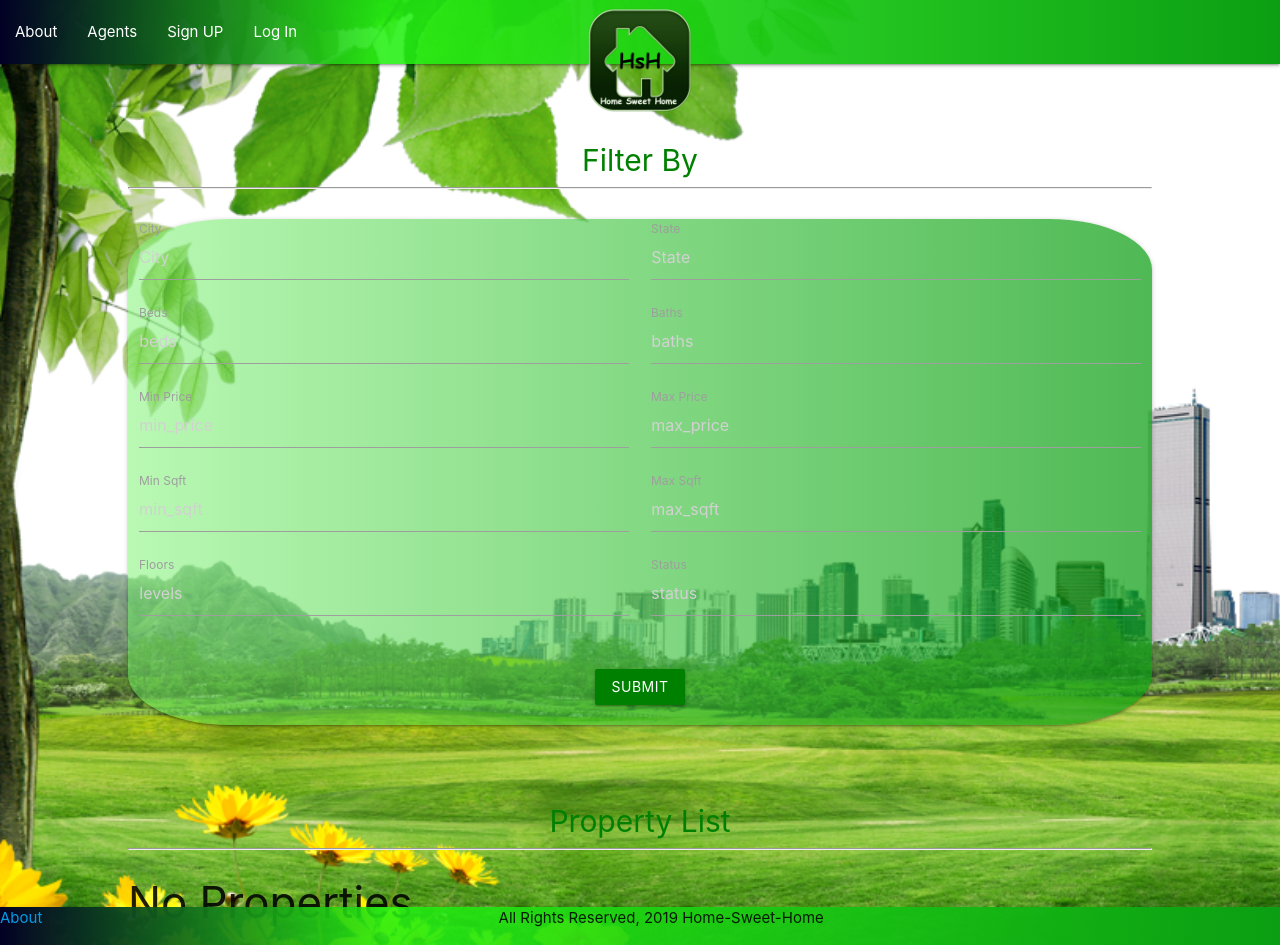
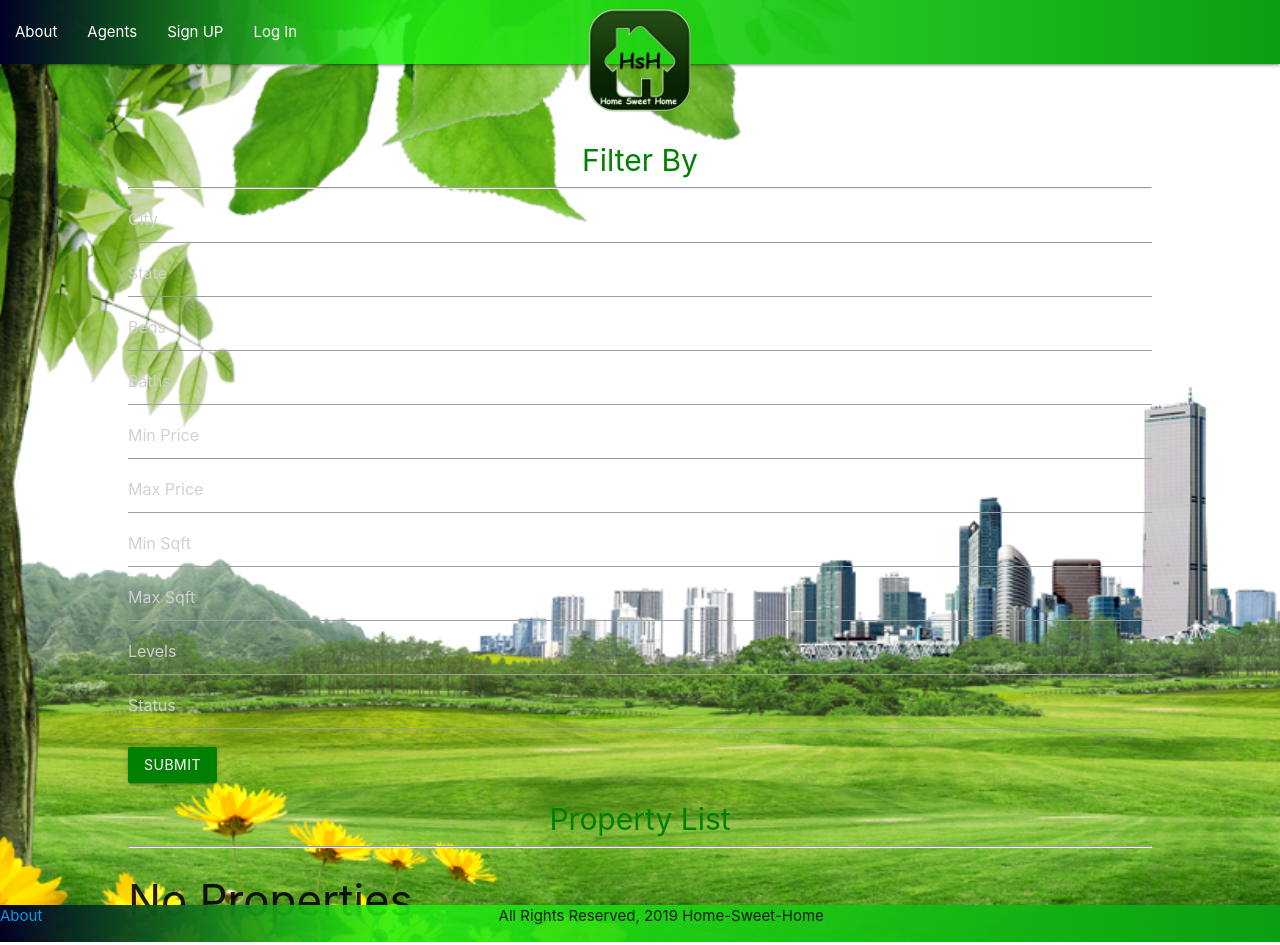
Before and after one commit to JManey/home_sweet_home, a Django app: page /properties/ in a window 1280 px wide. Run offline with Django 3.2, Linux system fonts and the light colour scheme; data that the repository does not hold is empty.

Commit message:
refactored search options

```diff
--- a/main_app/templates/properties/index.html
+++ b/main_app/templates/properties/index.html
@@ -1,63 +1,29 @@
 {% extends 'base.html' %}
 
 {% block content %}
-
+    <div id="prop-search">
       <h1 id="prop-title">Filter By</h1>
       <hr>
-        <div class="card sign-form row">
-          <form class="col s12">
-            <div class="row">
-              <div class="input-field col s6">
+      <form class="test">
         <input placeholder="City" id="city" name="city" type="text" class="validate">
-                <label for="first_name">City</label>
-              </div>
-              <div class="input-field col s6">
         <input placeholder="State" id="state" name="state" type="text" class="validate">
-                <label for="state">State</label>
-              </div>
-              <div class="input-field col s6">
-                <input placeholder="beds" id="beds" name="beds"  type="number" class="validate">
-                <label for="beds">Beds</label>
-              </div>
-              <div class="input-field col s6">
-                <input placeholder="baths" id="baths" name="baths" type="number" step=".5" class="validate">
-                <label for="baths">Baths</label>
-              </div>
-              <div class="input-field col s6">
-                <input placeholder="min_price" id="min_price" name="min_price" type="number" class="validate">
-                <label for="min_price">Min Price</label>
-              </div>
-              <div class="input-field col s6">
-                <input placeholder="max_price" id="max_price" name="max_price" type="number" class="validate">
-                <label for="max_price">Max Price</label>
-              </div>
-              <div class="input-field col s6">
-                <input placeholder="min_sqft" id="min_sqft" name="min_sqft" type="number" class="validate">
-                <label for="min_sqft">Min Sqft</label>
-              </div>
-              <div class="input-field col s6">
-                <input placeholder="max_sqft" id="max_sqft" name="max_sqft" type="number" class="validate">
-                <label for="max_sqft">Max Sqft</label>
-              </div>
-              <div class="input-field col s6">
-                <input placeholder="levels" id="levels" name="levels" type="number" class="validate">
-                <label for="levels">Floors</label>
-              </div>
-              <div class="input-field col s6">
-                <input placeholder="status" id="status" name="status" type="text" class="validate">
-                <label for="status">Status</label>
-              </div>
-            </div>
+        <input placeholder="Beds" id="beds" name="beds"  type="number" class="validate">
+        <input placeholder="Baths" id="baths" name="baths" type="number" step=".5" class="validate">
+        <input placeholder="Min Price" id="min_price" name="min_price" type="number" class="validate">
+        <input placeholder="Max Price" id="max_price" name="max_price" type="number" class="validate">
+        <input placeholder="Min Sqft" id="min_sqft" name="min_sqft" type="number" class="validate">
+        <input placeholder="Max Sqft" id="max_sqft" name="max_sqft" type="number" class="validate">
+        <input placeholder="Levels" id="levels" name="levels" type="number" class="validate">
+        <input placeholder="Status" id="status" name="status" type="text" class="validate">
+
         <div>
-              <input type="submit" value="Submit" class="btn btnColor">
+          <input type="submit" value="Submit" class="btn btnColor c">
         </div>
       </form>
     </div>
 
-
-
     {% comment %} <hr> {% endcomment %}
-    <h1 id="prop-title">Property List</h1>
+    <h1 id="h1-prop-title">Property List</h1>
     <hr>
     <div id="card-position">
     {% if qs %}
@@ -68,7 +34,7 @@
               <div class="prop-picture"></div>
               <div class="card-title">{{property.street_address}}</div>
                 <div class="card-content" id="price">Price: ${{property.price}}</div>
-                <div class="card-content" id="beds">Beds: {{property.beds}} / Baths: {{property.baths}}</div>
+                <div class="card-content" id="beds">Beds: {{property.beds}} / Baths: {{property.baths}} / Levels: {{property.levels}}</div>
                 <div class="card-content" id="state">State: {{property.state}} / City: {{property.city}}</div>
                 <a href="{% url 'detail' property.id %}">Details</a>
             </div>
```
Lines whose indentation alone changed are shown as unchanged.
